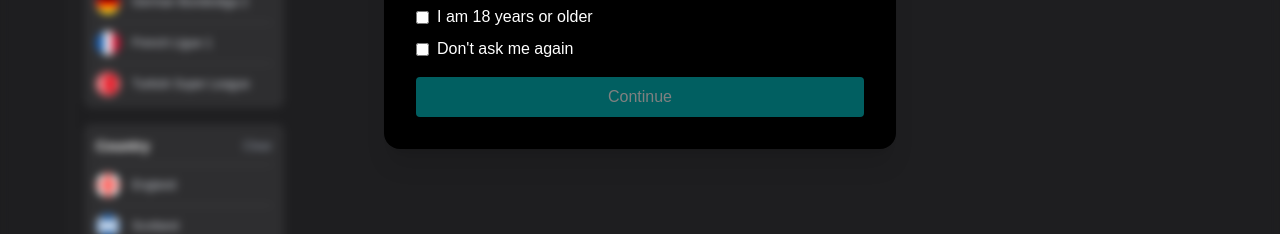
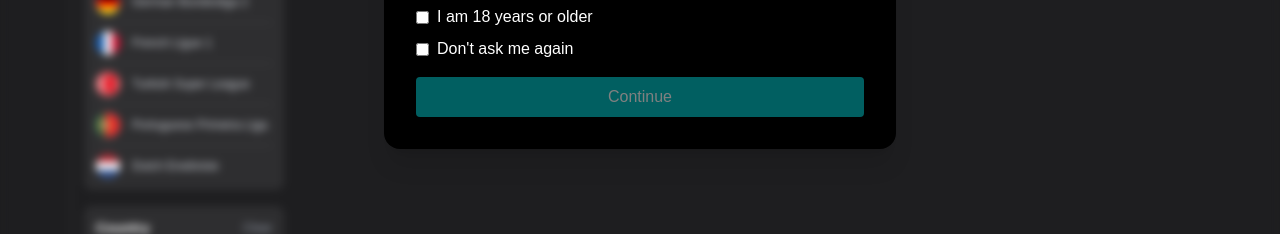
Before and after one commit to BYK-Oxford/bet-frontend, a Next.js app: page /home in a window 1280 px wide. Shown: the part 513-747 px from the top of the page. Built offline with nearby package versions, Linux system fonts and the light colour scheme; no server answers.

Commit message:
added 2 new leagues and fixed league and country name mapping#

```diff
--- a/src/app/home/components/HomeCenter.tsx
+++ b/src/app/home/components/HomeCenter.tsx
@@ -148,6 +148,8 @@ const HomeCenter: React.FC<HomeCenterProps> = ({
     "Spanish Segunda Division": "Spain",
     "Turkish Super League": "Turkey",
     "French Ligue 1": "France",
+    "Dutch Eredivisie": "Netherland",
+    "Portuguese Primeira Liga": "Portugal",
   };
 
   const noMatchesAvailable =
@@ -241,6 +243,8 @@ const HomeCenter: React.FC<HomeCenterProps> = ({
                   <Image
                     src="/logo2.png"
                     alt="Bet Genie Logo"
+                    width={128}
+                    height={128}
                     className="absolute inset-0 w-32 h-32 mx-auto my-auto object-contain opacity-10 grayscale"
                   />
                   {/* Text on top */}
@@ -329,6 +333,8 @@ const HomeCenter: React.FC<HomeCenterProps> = ({
               <Image
                 src="/logo2.png"
                 alt="Bet Genie Logo"
+                width={128}
+                height={128}
                 className="absolute inset-0 w-32 h-32 mx-auto my-auto object-contain opacity-10 grayscale"
               />
 
--- a/src/app/home/components/HomeSidebar.tsx
+++ b/src/app/home/components/HomeSidebar.tsx
@@ -53,8 +53,8 @@ export default function HomeSidebar({
             { name: "German Bundesliga 2", src: "/teamlogo/German.png" },
             { name: "French Ligue 1", src: "/teamlogo/France.png" },
             { name: "Turkish Super League", src: "/teamlogo/Turkey.png" },
-            // { name: "Portuguese Primeria Liga", src: "/teamlogo/Turkey.png" },
-            // { name: "Dutch Eredivise", src: "/teamlogo/Turkey.png" },
+            { name: "Portuguese Primeira Liga", src: "/teamlogo/Portugal.png" },
+            { name: "Dutch Eredivisie", src: "/teamlogo/Netherland.png" },
           ]}
           onItemClick={handleLeagueClick}
           selectedItem={selectedLeague}
@@ -73,8 +73,8 @@ export default function HomeSidebar({
             { name: "German", src: "/teamlogo/German.png" },
             { name: "France", src: "/teamlogo/France.png" },
             { name: "Turkey", src: "/teamlogo/Turkey.png" },
-            // { name: "Portugal", src: "/teamlogo/Turkey.png" },
-            // { name: "Netherlands", src: "/teamlogo/Turkey.png" },
+            { name: "Portugal", src: "/teamlogo/Portugal.png" },
+            { name: "Netherland", src: "/teamlogo/Netherland.png" },
           ]}
           onItemClick={handleCountryClick}
           selectedItem={selectedCountry}
```
Also changed, not shown: public/teamlogo/Netherland.png (added), public/teamlogo/Portugal.png (added).
